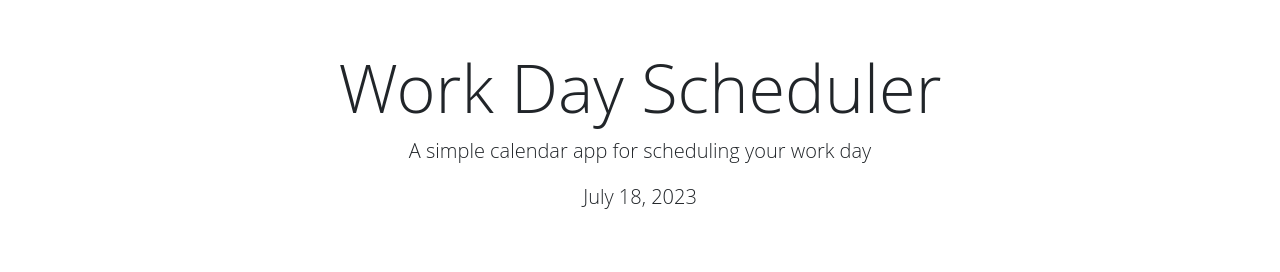
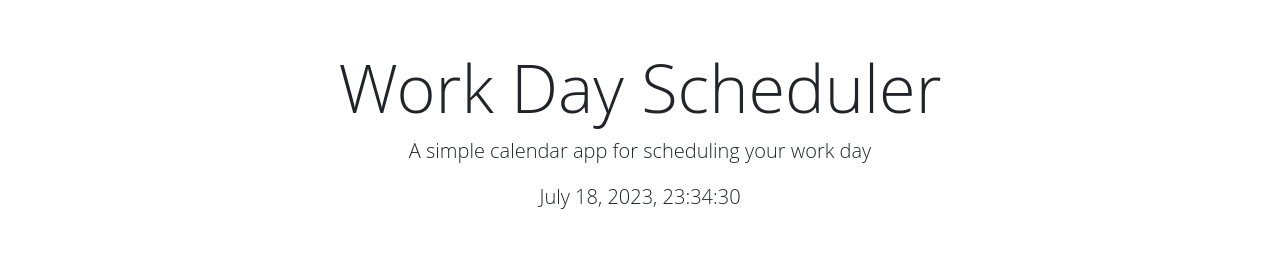
Before and after one commit to lo-mido/9to5Scheduler, a plain HTML site: page index.html in a window 1280 px wide. Shown: the top 272 px of the page. Drawn offline with nearby package versions, Linux system fonts and the light colour scheme.

Commit message:
added the hrs and sec to js, delete comment block in html and added comment in css

```diff
--- a/assets/css/style.css
+++ b/assets/css/style.css
@@ -72,3 +72,6 @@ header {
   font-weight: 300;
   line-height: 1.2;
   text-align: center;
+
+  }
+  /* used the javascript documemt  */
--- a/assets/js/script.js
+++ b/assets/js/script.js
@@ -1,6 +1,6 @@
 $(function () {
   var currentDayEl = $("#currentDay");
-  var currentDayTime = dayjs().format("MMMM DD, YYYY");
+  var currentDayTime = dayjs().format("MMMM DD, YYYY, HH:mm:ss");
   var saveBtn = $(".saveBtn");
   var timeBlock = $(".time-block");
 
```
Also changed, not shown: index.html (+5 -13 lines).
